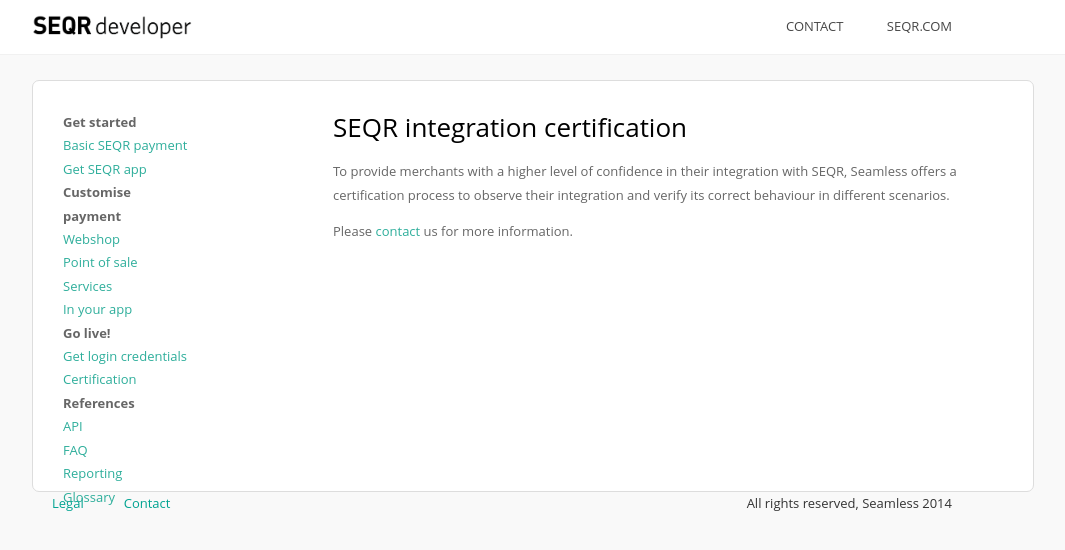
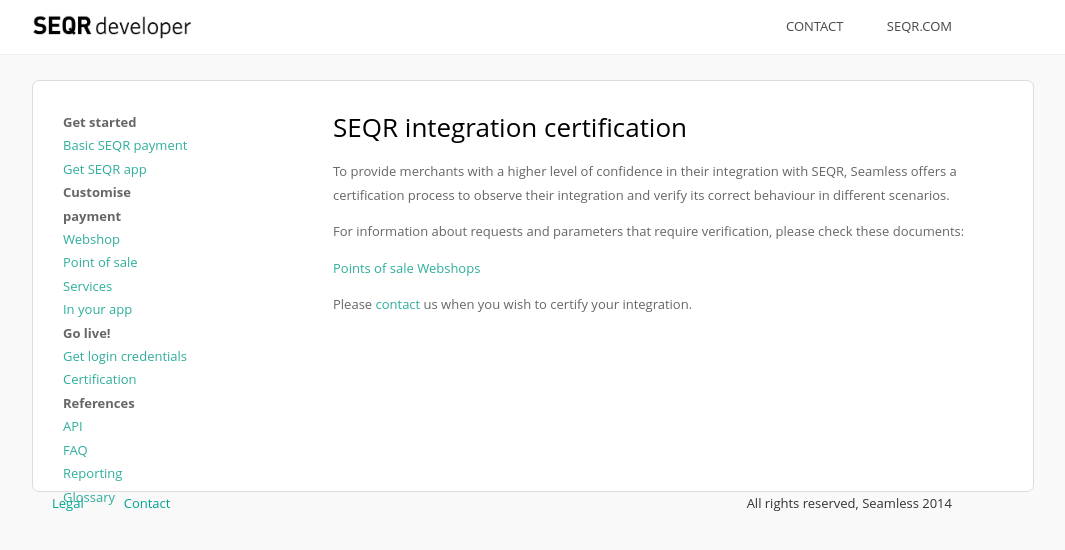
Before and after one commit to SeamlessDistribution/SeamlessDistribution.github.io, a Jekyll site: the page built from merchant/reference/certification.md, in a window 1280 px wide. Shown: the top 550 px of the page, without its empty margins (138-1203 px from the left). Built offline with Jekyll 4.4.1, drawn with Linux system fonts in a browser that asks for light colours.

Commit message:
Updated Certification page with attached docs.

```diff
--- a/merchant/reference/certification.md
+++ b/merchant/reference/certification.md
@@ -10,5 +10,9 @@
 SEQR, Seamless offers a certification process to observe their integration
 and verify its correct behaviour in different scenarios.
 
+For information about requests and parameters that require verification, please check these documents:
 
-Please [contact](/contact) us for more information.
+<a href="/downloads/SEQR_certification_process_POS">Points of sale</a>
+<a href="/downloads/SEQR_certification_process_web">Webshops</a>
+
+Please [contact](/contact) us when you wish to certify your integration.
```
Also changed, not shown: 2 other files.
